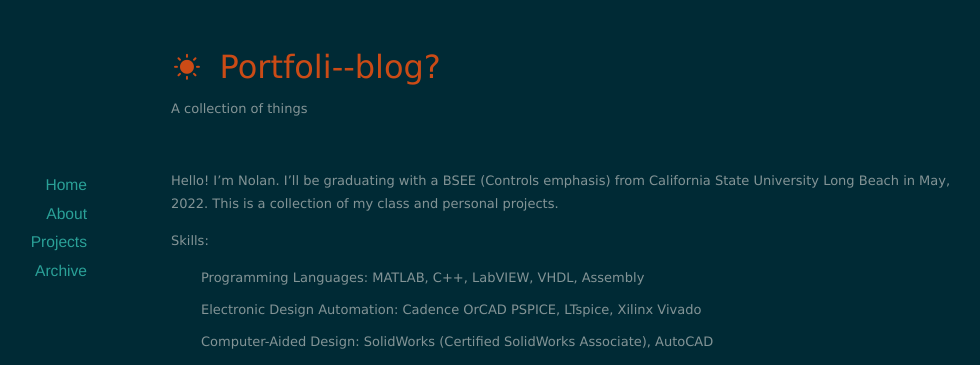
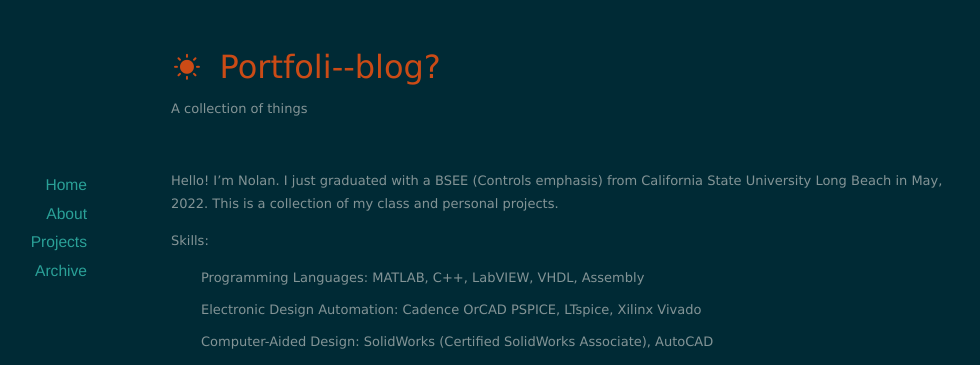
Before and after one commit to nolanschan/nolanschan.github.io, a Jekyll site: the page built from about/index.markdown, in a window 1280 px wide. Shown: the top 365 px of the page, without its empty margins (69-1049 px from the left). Built offline with Jekyll 4.4.1, drawn with Linux system fonts in a browser that asks for light colours; nearby versions of some CDN libraries.

Commit message:
Update index.markdown

```diff
--- a/about/index.markdown
+++ b/about/index.markdown
@@ -3,7 +3,7 @@ layout: default
 title: About
 ---
 
-Hello! I'm Nolan. I'll be graduating with a BSEE (Controls emphasis) from California State University Long Beach in May, 2022. This is a collection of my class and personal projects.
+Hello! I'm Nolan. I just graduated with a BSEE (Controls emphasis) from California State University Long Beach in May, 2022. This is a collection of my class and personal projects.
 
 Skills:
 -  Programming Languages: MATLAB, C++, LabVIEW, VHDL, Assembly
```
